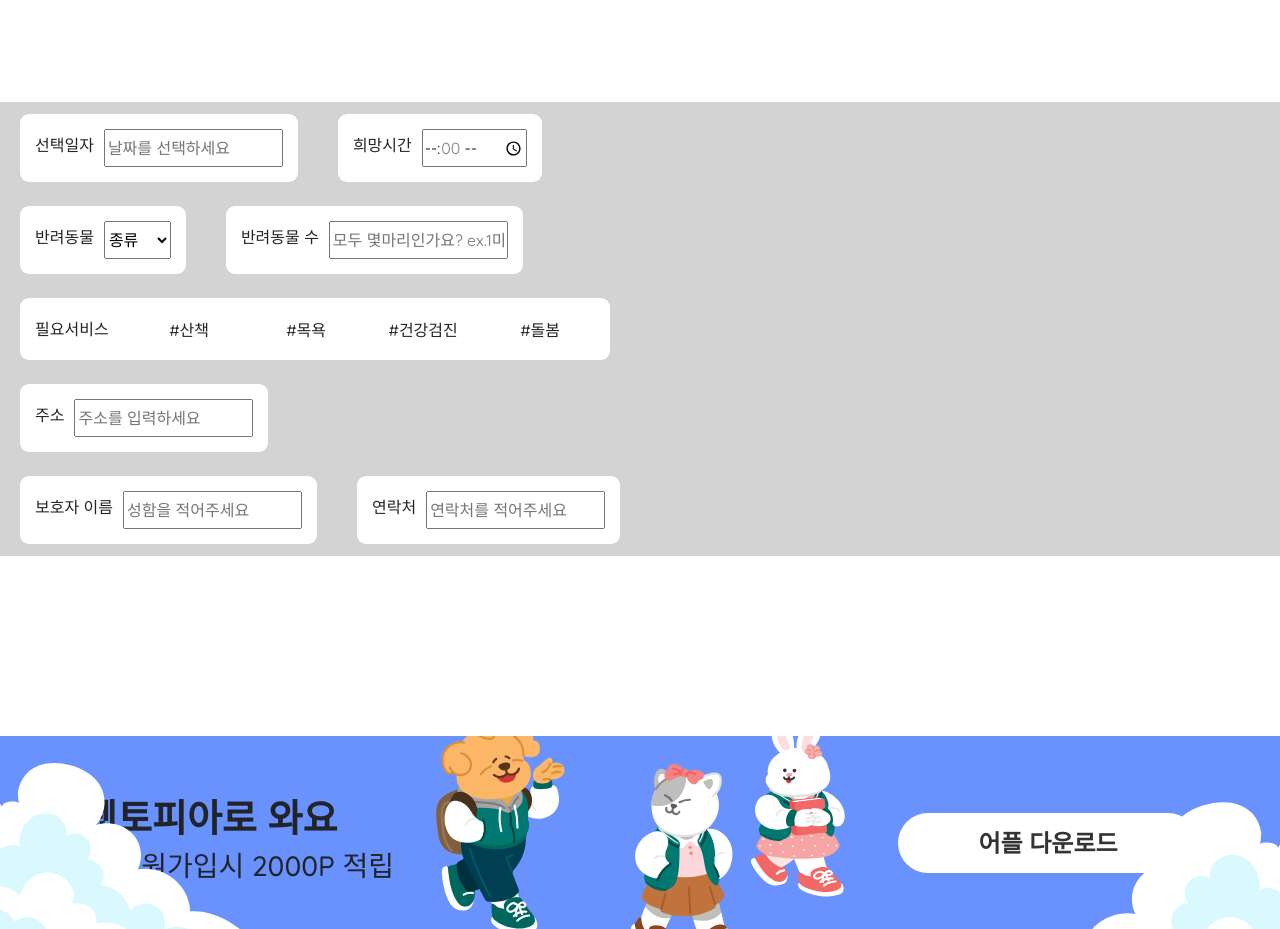
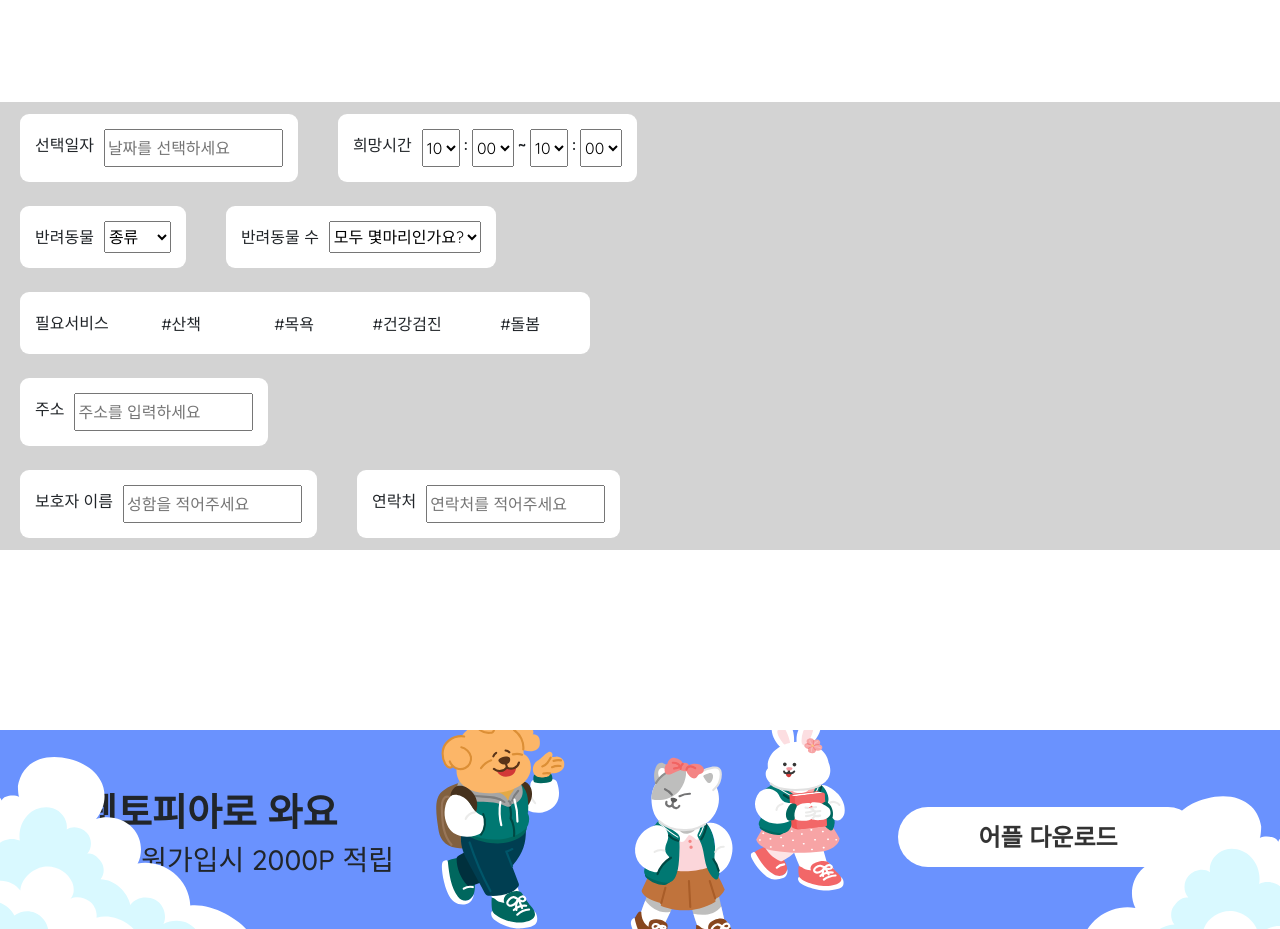
Before and after one commit to hyunjiq/petopia, a plain HTML site: page index.html in a window 1280 px wide. Shown: the part 1760-2689 px from the top of the page. Drawn offline with nearby package versions, Linux system fonts and the light colour scheme; files whose address does not match are found by name.

Commit message:
폼태그 수정

```diff
--- a/index.html
+++ b/index.html
@@ -250,29 +250,77 @@
                     <label for="calender" class="forLabel">선택일자</label>
                     <input class="for_input" type="text" id="calender" name="calender" placeholder="날짜를 선택하세요">
                 </div>
+                    <!-- <div class="form_box">
+                    <label for="input2" class="forLabel">희망시간</label>
+                    <input  class="for_input" type="time" id="input2" name="input2" min="10:00" max="19:00" step="3600">
+                </div> -->
 
              <div class="form_box">
                     <label for="input2" class="forLabel">희망시간</label>
-                    <input  class="for_input" type="time" id="input2" name="input2" min="00:00" max="23:59" step="3600">
+                    <select class="for_input" id="hourSelectStart" name="hourSelect">
+                        <!-- <option value="">시간을 선택해주세요</option> -->
+                        <option value="10">10</option>
+                        <option value="11">11</option>
+                        <option value="12">12</option>
+                        <option value="13">13</option>
+                        <option value="14">14</option>
+                        <option value="15">15</option>
+                        <option value="16">16</option>
+                        <option value="17">17</option>
+                        <option value="18">18</option>
+                        <option value="19">19</option>
+                    </select>
+                    <span class="mx-1 hourSelect_text">:</span>
+                    <select class="for_input" id="miuhourSelectStart" name="hourSelect">
+                        <option value="00">00</option>
+                        <option value="30">30</option>
+                    </select>
+                    <span class="mx-1 hourSelect_text">~</span>
+                    <select class="for_input" id="hourSelectEnd" name="hourSelect">
+                        <!-- <option value="">시간을 선택해주세요</option> -->
+                        <option value="10">10</option>
+                        <option value="11">11</option>
+                        <option value="12">12</option>
+                        <option value="13">13</option>
+                        <option value="14">14</option>
+                        <option value="15">15</option>
+                        <option value="16">16</option>
+                        <option value="17">17</option>
+                        <option value="18">18</option>
+                        <option value="19">19</option>
+                    </select>
+                    <span class="mx-1 hourSelect_text">:</span>
+                    <select class="for_input" id="miuhourSelectEnd" name="hourSelect">
+                        <option value="00">00</option>
+                        <option value="30">30</option>
+                    </select>
+
                 </div>
+
+
             </div>
 
             <!-- 반려동물, 반려동물 수 -->
             <div class="d-flex">
                 <div class="form_box">
-                    <label for="dropdown1" class="forLabel">반려동물</label>
-                    <select  class="for_input" id="dropdown1" name="dropdown1" placeholder="종류">
-                        <option value="" selected disabled hidden>종류</option>
-                        <option value="option1">강아지</option>
-                        <option value="option2">고양이</option>
-                        <option value="option3">모두</option>
-
+                    <label for="petSelect" class="forLabel">반려동물</label>
+                    <select class="for_input" id="petSelect" name="petSelect" placeholder="종류">
+                        <option value="">종류</option>
+                        <option value="강아지">강아지</option>
+                        <option value="고양이">고양이</option>
+                        <option value="모두">모두</option>
                     </select>
                 </div>
-
                 <div class="form_box">
-                    <label for="input4" class="forLabel">반려동물 수</label>
-                    <input  class="for_input" type="text" id="input4" name="input4" placeholder="모두 몇마리인가요? ex.1마리">
+                    <label for="petCount" class="forLabel">반려동물 수</label>
+                    <select class="for_input" id="petCount" name="petCount">
+                        <option value="">모두 몇마리인가요?</option>
+                        <option value="1">1마리</option>
+                        <option value="2">2마리</option>
+                        <option value="3">3마리</option>
+                        <option value="4">4마리</option>
+                        <option value="5+">5마리 이상</option>
+                    </select>
                 </div>
             </div>
 
@@ -281,10 +329,10 @@
                 <div class="form_box">
                     <label for="input7" class="forLabel">필요서비스</label>
                     <div class="d-flex align-items-center justify-content-end">
-                        <span class="selectable ms-3">#산책</span>
-                        <span class="selectable ms-2">#목욕</span>
-                        <span class="selectable ms-2">#건강검진</span>
-                        <span class="selectable ms-2">#돌봄</span>
+                        <span class="selectable ms-2 pb-1">#산책</span>
+                        <span class="selectable ms-1 pb-1">#목욕</span>
+                        <span class="selectable ms-1 pb-1">#건강검진</span>
+                        <span class="selectable ms-1 pb-1">#돌봄</span>
                     </div>
                 </div>
             </div>
@@ -297,6 +345,7 @@
                 </div>
             </div>
 
+
             <!-- 보호자이름, 연락처 -->
             <div class="d-flex">
                 <div class="form_box">
@@ -305,7 +354,7 @@
                 </div>
 
                 <div class="form_box">
-                    <label for="input6"  class="forLabel">연락처</label>
+                    <label for="input6" class="forLabel">연락처</label>
                     <input class="for_input" type="text" id="input6" name="input6" onkeypress="return isNumberKey(event)" placeholder="연락처를 적어주세요">
                 </div>
             </div>
@@ -345,7 +394,22 @@
                 });
             });
 
-            // 글자만 적을 수 있음
+    // 숫자만 입력할 수 있음
+    function isNumberKey(evt) {
+        var charCode = (evt.which) ? evt.which : event.keyCode;
+        if (charCode > 31 && (charCode < 48 || charCode > 57))
+            return false;
+        return true;
+    }
+
+    // 입력 필드에 숫자만 입력하도록 이벤트 리스너 추가
+    document.getElementById("input6").addEventListener("keypress", function(event) {
+        if (!isNumberKey(event)) {
+            event.preventDefault();
+        }
+    });
+
+    // 글자만 입력할 수 있음
     function isCharacterKey(evt) {
         var charCode = (evt.which) ? evt.which : event.keyCode;
         if ((charCode >= 65 && charCode <= 90) || (charCode >= 97 && charCode <= 122))
@@ -353,23 +417,14 @@
         return false;
     }
 
-            //숫자만 적을 수 있음
-            function isNumberKey(evt) {
-                var charCode = (evt.which) ? evt.which : event.keyCode;
-                if (charCode > 31 && (charCode < 48 || charCode > 57))
-                    return false;
-                return true;
+    // 입력 필드에 글자만 입력하도록 이벤트 리스너 추가
+    document.getElementById("input5").addEventListener("keypress", function(event) {
+        if (!isCharacterKey(event)) {
+            event.preventDefault();
         }
-            function isNumberKey(evt) {
-                var charCode = (evt.which) ? evt.which : event.keyCode;
-                if (charCode > 31 && (charCode < 48 || charCode > 57))
-                    return false;
-                return true;
-            }
-            // 주소
+    });
+</script>
 
-
-        </script>
 <script>
     // 선택 가능한 요소에 이벤트 리스너 추가
     var selectableElements = document.querySelectorAll('.selectable');
@@ -384,6 +439,49 @@
         });
     });
 </script>
+        <!-- 희망시간 자바스크립트 -->
+       <script>
+            document.addEventListener('DOMContentLoaded', function() {
+                var hourSelect = document.getElementById('hourSelect');
+                var minuteSelect = document.getElementById('minuteSelect');
+
+                hourSelect.addEventListener('change', function() {
+                    // 시간 선택 시 분을 00으로 고정
+                    var selectedHour = hourSelect.value;
+                    var formattedTime = selectedHour + ':00';
+                    console.log('선택된 시간:', formattedTime);
+                });
+            });
+        </script>
+
+         <!-- 반려동물 종류 -->
+         <script>
+             document.addEventListener('DOMContentLoaded', function() {
+                    var petSelect = document.getElementById('petSelect');
+
+                    petSelect.addEventListener('change', function() {
+                        var selectedPet = petSelect.value;
+                        console.log('선택된 반려동물:', selectedPet);
+                    });
+                });</script>
+       <!-- 반려동물 수 -->
+       <script>
+        // 반려동물 수 선택 시 텍스트 변경
+        document.addEventListener('DOMContentLoaded', function() {
+            var petCountSelect = document.getElementById('petCount');
+            var placeholderOption = petCountSelect.querySelector('option[value=""]');
+
+            petCountSelect.addEventListener('change', function() {
+                var selectedOption = petCountSelect.value;
+                if (selectedOption === "") {
+                    placeholderOption.textContent = "모두 몇마리인가요?";
+                } else {
+                    placeholderOption.textContent = "반려동물 수";
+                }
+            });
+        });
+    </script>
+
     </section>
 
     <section id="app_download" class="app_bg1 app_bg2 app_bg3">
--- a/scss/je.scss
+++ b/scss/je.scss
@@ -93,15 +93,15 @@
             width:109px;
             height: 30px;
             align-items: center !important;
-            padding-bottom :0.5rem 0;
+            // padding-bottom :1rem;
             border-radius: 30px;
-            text-align: center;
+            text-align: center !important;
 
-           .selectable.selected {
-            background-color: lightblue; /* 선택되었을 때의 배경색 */
+
+        }
+        .selectable.selected {
+            background-color: lightgray; /* 선택되었을 때의 배경색 */
             }
-        }
-
 
 
 
@@ -113,6 +113,10 @@
             padding:15px;
             display: flex;
 
+            .hourSelect_text{
+                font-size:15px;
+                font-weight: bold;
+            }
             .forLabel{
             margin-right: 10px;
 
```
Also changed, not shown: css/je.css, css/je.min.css. Lines whose indentation alone changed are shown as unchanged.
